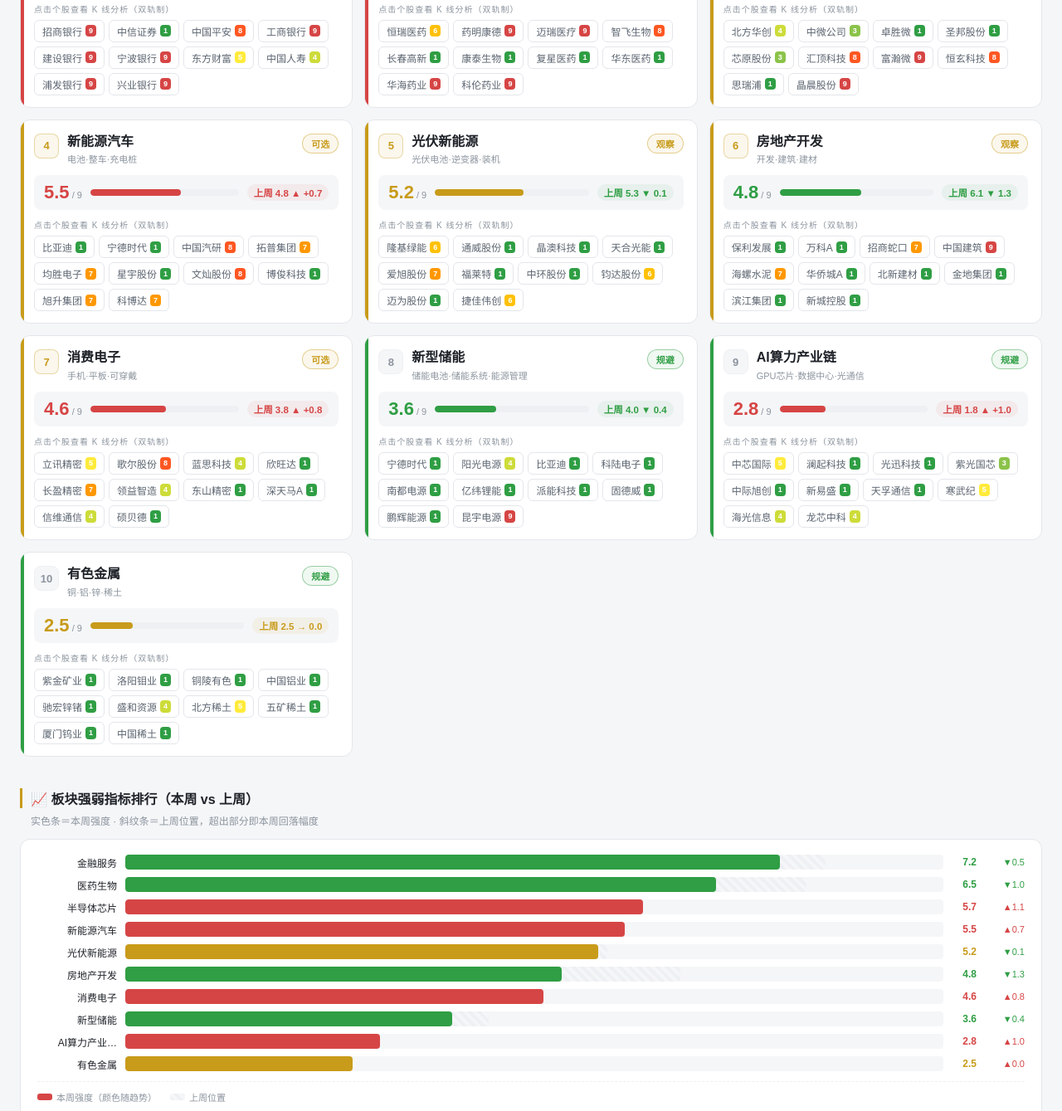
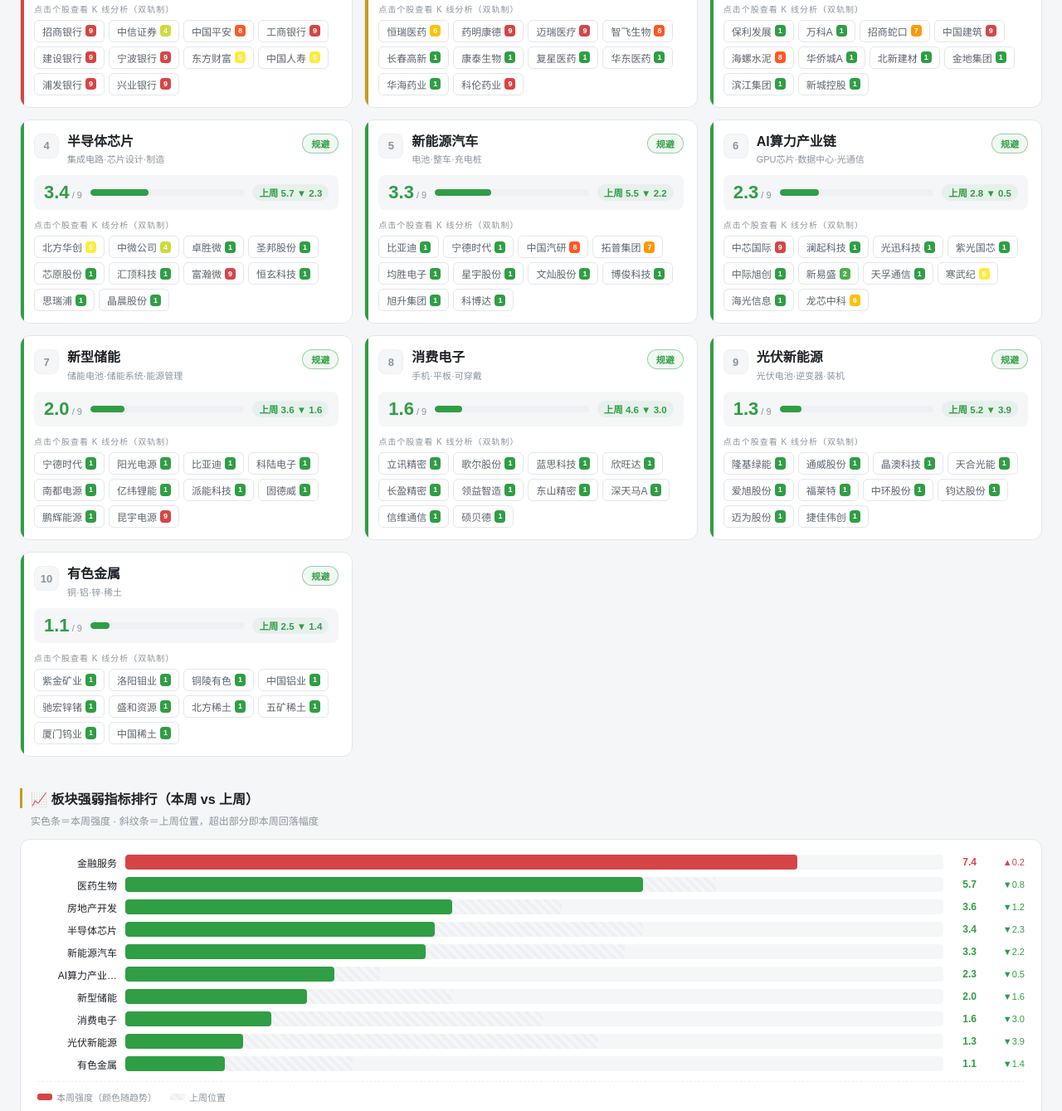
Before and after one commit to zjrongvip/chanlun-analysis, a plain HTML site: page sector/index.html in a window 1280 px wide. Shown: the part 791-2130 px from the top of the page at 83% size. Drawn offline with Linux system fonts and the light colour scheme.

Commit message:
sector auto-refresh 2026-11-21

```diff
--- a/sector/index.html
+++ b/sector/index.html
@@ -200,7 +200,7 @@ body{font-family:'Microsoft YaHei',sans-serif;background:var(--bg);color:var(--t
     </div>
   </div>
   <div class="update-badge">
-    📅 最新更新：<b>2026-11-13</b><br>
+    📅 最新更新：<b>2026-11-20</b><br>
     📊 数据源：腾讯行情（前复权）<br>
     🔄 板块快照每周更新 · 个股点开实时计算
   </div>
@@ -213,11 +213,11 @@ body{font-family:'Microsoft YaHei',sans-serif;background:var(--bg);color:var(--t
     <div class="section-title">🔥 近期市场热点（2026-11月）</div>
     <div class="section-sub">按板块强弱指标排序 · 前三热点与后二冰点</div>
     <div class="hotbar">
-      <div class="hot-tag up">🔥 金融服务 ↘7.2</div>
-      <div class="hot-tag up">🔥 医药生物 ↘6.5</div>
-      <div class="hot-tag up">🔥 半导体芯片 ↗5.7</div>
-      <div class="hot-tag down">❄ AI算力产业链 ↓2.8</div>
-      <div class="hot-tag down">❄ 有色金属 ↓2.5</div>
+      <div class="hot-tag up">🔥 金融服务 ↗7.4</div>
+      <div class="hot-tag up">🔥 医药生物 ↘5.7</div>
+      <div class="hot-tag up">🔥 房地产开发 ↘3.6</div>
+      <div class="hot-tag down">❄ 光伏新能源 ↓1.3</div>
+      <div class="hot-tag down">❄ 有色金属 ↓1.1</div>
     </div>
   </div>
 
@@ -314,24 +314,24 @@ const LEVEL_INFO = [
 // 10大板块数据
 const SECTORS = [
   {
-    name:'金融服务',code:'FIN',strength:7.2,prevStrength:7.7,trend:'down',desc:'银行·证券·保险',
+    name:'金融服务',code:'FIN',strength:7.4,prevStrength:7.2,trend:'up',desc:'银行·证券·保险',
     level:'strong',rec:'强烈推荐',
     stocks:[
       {name:'招商银行',code:'600036',level:9},
-      {name:'中信证券',code:'600030',level:1},
+      {name:'中信证券',code:'600030',level:4},
       {name:'中国平安',code:'601318',level:8},
       {name:'工商银行',code:'601398',level:9},
       {name:'建设银行',code:'601939',level:9},
       {name:'宁波银行',code:'002142',level:9},
       {name:'东方财富',code:'300059',level:5},
-      {name:'中国人寿',code:'601628',level:4},
+      {name:'中国人寿',code:'601628',level:5},
       {name:'浦发银行',code:'600000',level:9},
       {name:'兴业银行',code:'601166',level:9},
     ]
   },
   {
-    name:'医药生物',code:'MED',strength:6.5,prevStrength:7.5,trend:'down',desc:'创新药·生物科技·医疗器械',
-    level:'strong',rec:'强烈推荐',
+    name:'医药生物',code:'MED',strength:5.7,prevStrength:6.5,trend:'down',desc:'创新药·生物科技·医疗器械',
+    level:'neutral',rec:'观察',
     stocks:[
       {name:'恒瑞医药',code:'600276',level:6},
       {name:'药明康德',code:'603259',level:9},
@@ -341,67 +341,19 @@ const SECTORS = [
       {name:'康泰生物',code:'300601',level:1},
       {name:'复星医药',code:'600196',level:1},
       {name:'华东医药',code:'000963',level:1},
-      {name:'华海药业',code:'600521',level:9},
+      {name:'华海药业',code:'600521',level:1},
       {name:'科伦药业',code:'002422',level:9},
     ]
   },
   {
-    name:'半导体芯片',code:'SEMI',strength:5.7,prevStrength:4.6,trend:'up',desc:'集成电路·芯片设计·制造',
-    level:'neutral',rec:'可选',
-    stocks:[
-      {name:'北方华创',code:'002371',level:4},
-      {name:'中微公司',code:'688012',level:3},
-      {name:'卓胜微',code:'300782',level:1},
-      {name:'圣邦股份',code:'300661',level:1},
-      {name:'芯原股份',code:'688521',level:3},
-      {name:'汇顶科技',code:'603160',level:8},
-      {name:'富瀚微',code:'300613',level:9},
-      {name:'恒玄科技',code:'688608',level:8},
-      {name:'思瑞浦',code:'688536',level:1},
-      {name:'晶晨股份',code:'688099',level:9},
-    ]
-  },
-  {
-    name:'新能源汽车',code:'NEV',strength:5.5,prevStrength:4.8,trend:'up',desc:'电池·整车·充电桩',
-    level:'neutral',rec:'可选',
-    stocks:[
-      {name:'比亚迪',code:'002594',level:1},
-      {name:'宁德时代',code:'300750',level:1},
-      {name:'中国汽研',code:'601965',level:8},
-      {name:'拓普集团',code:'601689',level:7},
-      {name:'均胜电子',code:'600699',level:7},
-      {name:'星宇股份',code:'601799',level:1},
-      {name:'文灿股份',code:'603348',level:8},
-      {name:'博俊科技',code:'301459',level:1},
-      {name:'旭升集团',code:'603305',level:7},
-      {name:'科博达',code:'603786',level:7},
-    ]
-  },
-  {
-    name:'光伏新能源',code:'PV',strength:5.2,prevStrength:5.3,trend:'flat',desc:'光伏电池·逆变器·装机',
-    level:'neutral',rec:'观察',
-    stocks:[
-      {name:'隆基绿能',code:'601012',level:6},
-      {name:'通威股份',code:'600438',level:1},
-      {name:'晶澳科技',code:'002459',level:1},
-      {name:'天合光能',code:'688599',level:1},
-      {name:'爱旭股份',code:'600732',level:7},
-      {name:'福莱特',code:'601865',level:1},
-      {name:'中环股份',code:'002129',level:1},
-      {name:'钧达股份',code:'002865',level:6},
-      {name:'迈为股份',code:'300751',level:1},
-      {name:'捷佳伟创',code:'300724',level:6},
-    ]
-  },
-  {
-    name:'房地产开发',code:'RE',strength:4.8,prevStrength:6.1,trend:'down',desc:'开发·建筑·建材',
-    level:'neutral',rec:'观察',
+    name:'房地产开发',code:'RE',strength:3.6,prevStrength:4.8,trend:'down',desc:'开发·建筑·建材',
+    level:'weak',rec:'规避',
     stocks:[
       {name:'保利发展',code:'600048',level:1},
       {name:'万科A',code:'000002',level:1},
       {name:'招商蛇口',code:'001979',level:7},
       {name:'中国建筑',code:'601668',level:9},
-      {name:'海螺水泥',code:'600585',level:7},
+      {name:'海螺水泥',code:'600585',level:8},
       {name:'华侨城A',code:'000069',level:1},
       {name:'北新建材',code:'000786',level:1},
       {name:'金地集团',code:'600383',level:1},
@@ -410,27 +362,59 @@ const SECTORS = [
     ]
   },
   {
-    name:'消费电子',code:'CE',strength:4.6,prevStrength:3.8,trend:'up',desc:'手机·平板·可穿戴',
-    level:'neutral',rec:'可选',
+    name:'半导体芯片',code:'SEMI',strength:3.4,prevStrength:5.7,trend:'down',desc:'集成电路·芯片设计·制造',
+    level:'weak',rec:'规避',
     stocks:[
-      {name:'立讯精密',code:'002475',level:5},
-      {name:'歌尔股份',code:'002241',level:8},
-      {name:'蓝思科技',code:'300433',level:4},
-      {name:'欣旺达',code:'300207',level:1},
-      {name:'长盈精密',code:'300115',level:7},
-      {name:'领益智造',code:'002600',level:4},
-      {name:'东山精密',code:'002384',level:1},
-      {name:'深天马A',code:'000050',level:1},
-      {name:'信维通信',code:'300136',level:4},
-      {name:'硕贝德',code:'300322',level:1},
+      {name:'北方华创',code:'002371',level:5},
+      {name:'中微公司',code:'688012',level:4},
+      {name:'卓胜微',code:'300782',level:1},
+      {name:'圣邦股份',code:'300661',level:1},
+      {name:'芯原股份',code:'688521',level:1},
+      {name:'汇顶科技',code:'603160',level:1},
+      {name:'富瀚微',code:'300613',level:9},
+      {name:'恒玄科技',code:'688608',level:1},
+      {name:'思瑞浦',code:'688536',level:1},
+      {name:'晶晨股份',code:'688099',level:1},
     ]
   },
   {
-    name:'新型储能',code:'NRG',strength:3.6,prevStrength:4.0,trend:'down',desc:'储能电池·储能系统·能源管理',
+    name:'新能源汽车',code:'NEV',strength:3.3,prevStrength:5.5,trend:'down',desc:'电池·整车·充电桩',
+    level:'weak',rec:'规避',
+    stocks:[
+      {name:'比亚迪',code:'002594',level:1},
+      {name:'宁德时代',code:'300750',level:1},
+      {name:'中国汽研',code:'601965',level:8},
+      {name:'拓普集团',code:'601689',level:7},
+      {name:'均胜电子',code:'600699',level:1},
+      {name:'星宇股份',code:'601799',level:1},
+      {name:'文灿股份',code:'603348',level:1},
+      {name:'博俊科技',code:'301459',level:1},
+      {name:'旭升集团',code:'603305',level:1},
+      {name:'科博达',code:'603786',level:1},
+    ]
+  },
+  {
+    name:'AI算力产业链',code:'AI',strength:2.3,prevStrength:2.8,trend:'down',desc:'GPU芯片·数据中心·光通信',
+    level:'weak',rec:'规避',
+    stocks:[
+      {name:'中芯国际',code:'688981',level:9},
+      {name:'澜起科技',code:'688008',level:1},
+      {name:'光迅科技',code:'002281',level:1},
+      {name:'紫光国芯',code:'002049',level:1},
+      {name:'中际旭创',code:'300308',level:1},
+      {name:'新易盛',code:'300502',level:2},
+      {name:'天孚通信',code:'300394',level:1},
+      {name:'寒武纪',code:'688256',level:5},
+      {name:'海光信息',code:'688041',level:1},
+      {name:'龙芯中科',code:'688047',level:6},
+    ]
+  },
+  {
+    name:'新型储能',code:'NRG',strength:2.0,prevStrength:3.6,trend:'down',desc:'储能电池·储能系统·能源管理',
     level:'weak',rec:'规避',
     stocks:[
       {name:'宁德时代',code:'300750',level:1},
-      {name:'阳光电源',code:'300274',level:4},
+      {name:'阳光电源',code:'300274',level:1},
       {name:'比亚迪',code:'002594',level:1},
       {name:'科陆电子',code:'002121',level:1},
       {name:'南都电源',code:'300068',level:1},
@@ -442,23 +426,39 @@ const SECTORS = [
     ]
   },
   {
-    name:'AI算力产业链',code:'AI',strength:2.8,prevStrength:1.8,trend:'up',desc:'GPU芯片·数据中心·光通信',
+    name:'消费电子',code:'CE',strength:1.6,prevStrength:4.6,trend:'down',desc:'手机·平板·可穿戴',
     level:'weak',rec:'规避',
     stocks:[
-      {name:'中芯国际',code:'688981',level:5},
-      {name:'澜起科技',code:'688008',level:1},
-      {name:'光迅科技',code:'002281',level:1},
-      {name:'紫光国芯',code:'002049',level:3},
-      {name:'中际旭创',code:'300308',level:1},
-      {name:'新易盛',code:'300502',level:1},
-      {name:'天孚通信',code:'300394',level:1},
-      {name:'寒武纪',code:'688256',level:5},
-      {name:'海光信息',code:'688041',level:4},
-      {name:'龙芯中科',code:'688047',level:4},
+      {name:'立讯精密',code:'002475',level:1},
+      {name:'歌尔股份',code:'002241',level:1},
+      {name:'蓝思科技',code:'300433',level:1},
+      {name:'欣旺达',code:'300207',level:1},
+      {name:'长盈精密',code:'300115',level:1},
+      {name:'领益智造',code:'002600',level:1},
+      {name:'东山精密',code:'002384',level:1},
+      {name:'深天马A',code:'000050',level:1},
+      {name:'信维通信',code:'300136',level:1},
+      {name:'硕贝德',code:'300322',level:1},
     ]
   },
   {
-    name:'有色金属',code:'NM',strength:2.5,prevStrength:2.5,trend:'flat',desc:'铜·铝·锌·稀土',
+    name:'光伏新能源',code:'PV',strength:1.3,prevStrength:5.2,trend:'down',desc:'光伏电池·逆变器·装机',
+    level:'weak',rec:'规避',
+    stocks:[
+      {name:'隆基绿能',code:'601012',level:1},
+      {name:'通威股份',code:'600438',level:1},
+      {name:'晶澳科技',code:'002459',level:1},
+      {name:'天合光能',code:'688599',level:1},
+      {name:'爱旭股份',code:'600732',level:1},
+      {name:'福莱特',code:'601865',level:1},
+      {name:'中环股份',code:'002129',level:1},
+      {name:'钧达股份',code:'002865',level:1},
+      {name:'迈为股份',code:'300751',level:1},
+      {name:'捷佳伟创',code:'300724',level:1},
+    ]
+  },
+  {
+    name:'有色金属',code:'NM',strength:1.1,prevStrength:2.5,trend:'down',desc:'铜·铝·锌·稀土',
     level:'weak',rec:'规避',
     stocks:[
       {name:'紫金矿业',code:'601899',level:1},
@@ -466,8 +466,8 @@ const SECTORS = [
       {name:'铜陵有色',code:'000630',level:1},
       {name:'中国铝业',code:'601600',level:1},
       {name:'驰宏锌锗',code:'600497',level:1},
-      {name:'盛和资源',code:'600392',level:4},
-      {name:'北方稀土',code:'600111',level:5},
+      {name:'盛和资源',code:'600392',level:1},
+      {name:'北方稀土',code:'600111',level:1},
       {name:'五矿稀土',code:'000831',level:1},
       {name:'厦门钨业',code:'600549',level:1},
       {name:'中国稀土',code:'000831',level:1},
@@ -476,10 +476,10 @@ const SECTORS = [
 ];
 
 const TIMELINE = [
-  {date:'2026-10-23',title:'领跑：金融服务(6.0) · 医药生物(6.0) · 房地产开发(5.8)',desc:'周度强弱指标排序，前三为 金融服务；其后 半导体芯片(4.7)；新能源汽车(3.8)。'},
   {date:'2026-10-30',title:'领跑：金融服务(6.8) · 医药生物(6.0) · 房地产开发(5.8)',desc:'周度强弱指标排序，前三为 金融服务；其后 半导体芯片(4.2)；新能源汽车(3.9)。'},
-  {date:'2026-11-06',title:'领跑：金融服务(7.7) · 医药生物(7.5) · 房地产开发(6.1)',desc:'周度强弱指标排序，前三为 金融服务；其后 光伏新能源(5.3)；新能源汽车(4.8)。'},
+  {date:'2026-11-06',title:'领跑：金融服务(7.7) · 医药生物(7.5) · 房地产开发(6.0)',desc:'周度强弱指标排序，前三为 金融服务；其后 光伏新能源(5.3)；新能源汽车(4.8)。'},
   {date:'2026-11-13',title:'领跑：金融服务(7.2) · 医药生物(6.5) · 半导体芯片(5.7)',desc:'周度强弱指标排序，前三为 金融服务；其后 新能源汽车(5.5)；光伏新能源(5.2)。'},
+  {date:'2026-11-20',title:'领跑：金融服务(7.4) · 医药生物(5.7) · 房地产开发(3.6)',desc:'周度强弱指标排序，前三为 金融服务；其后 半导体芯片(3.4)；新能源汽车(3.3)。'},
 ];
 
 // ─────────────── 通用 ───────────────
```
